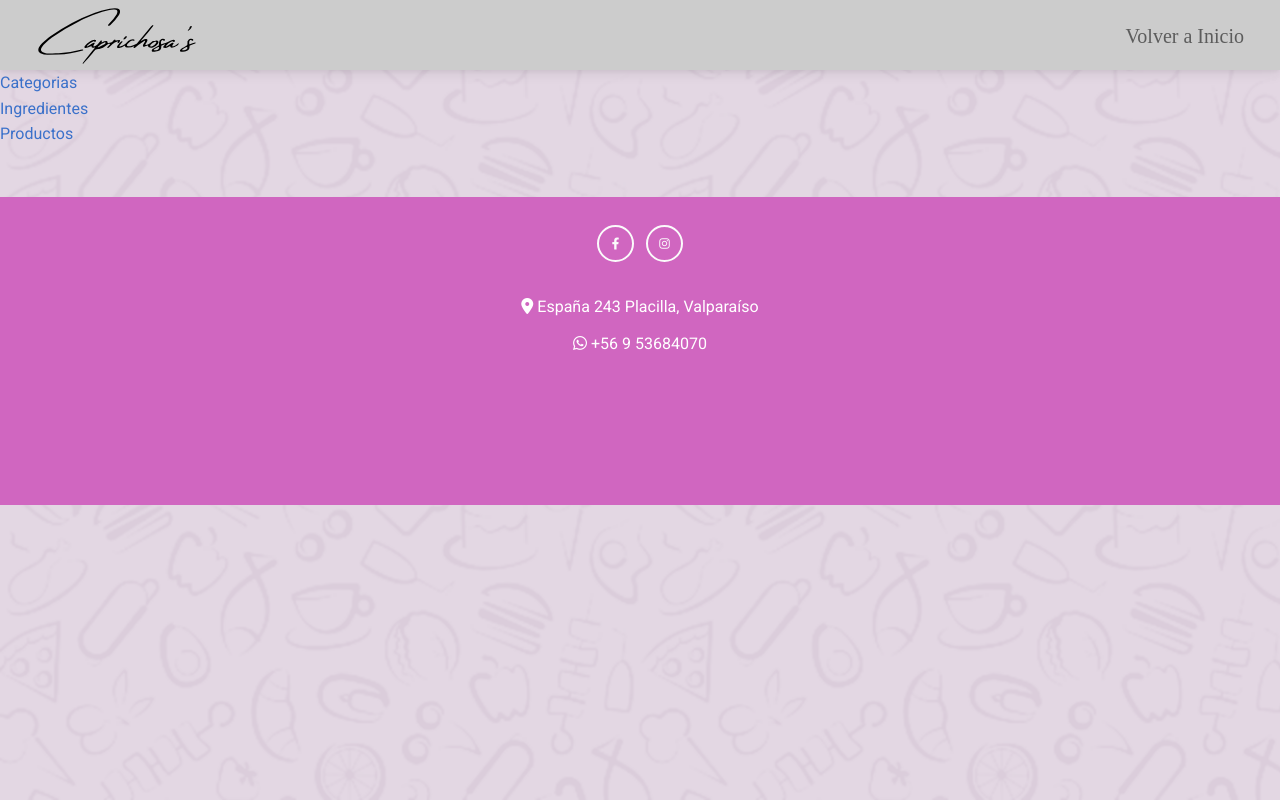
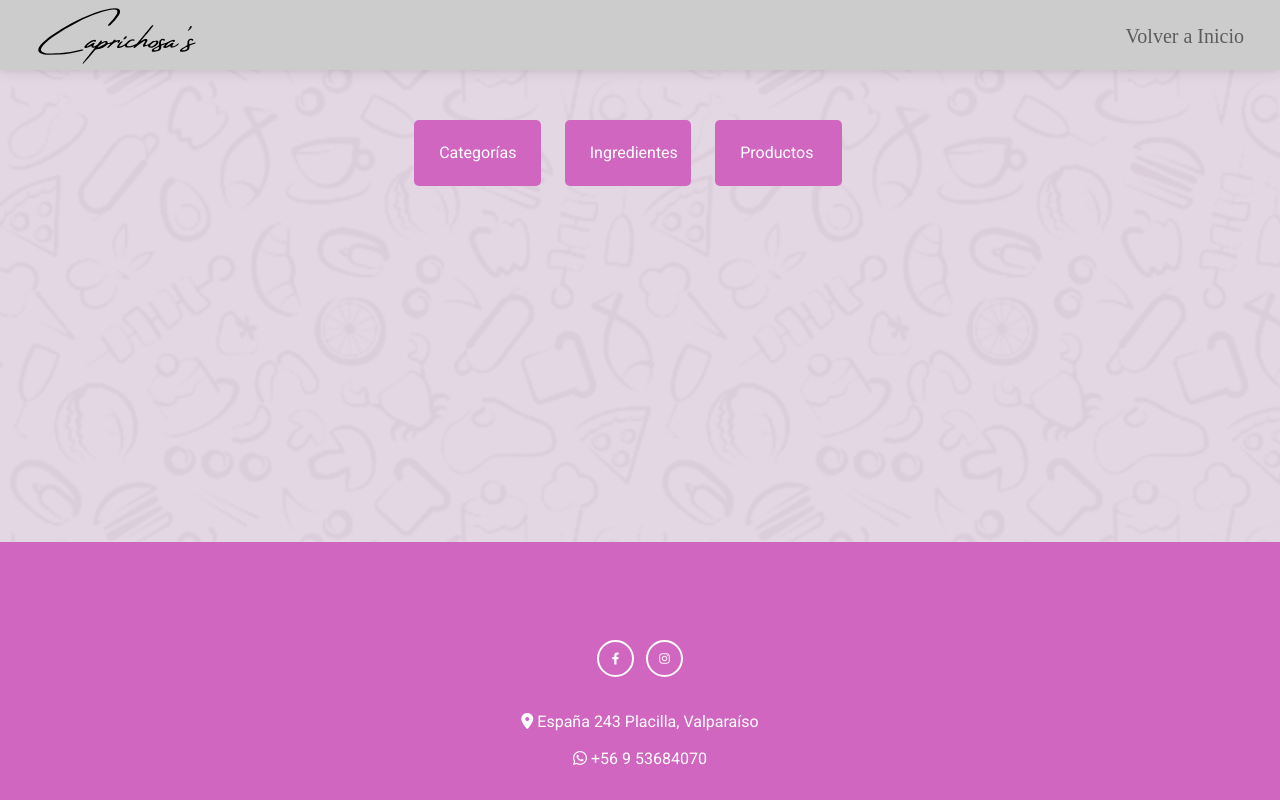
Before and after one commit to Matias-Ruiz-S/Caprichosas, a Django app: page /crud in a window 1280 px wide. Run offline with Django 4.2, Linux system fonts and the light colour scheme; some libraries are stand-ins or nearby versions; some web fonts are replaced.

Commit message:
Arreglo crud

```diff
--- a/core/static/core/css/styles.css
+++ b/core/static/core/css/styles.css
@@ -324,3 +324,50 @@ body {
   margin-top: 10px;
   margin-bottom: 20px;
 }
+
+.containercrud {
+  max-width: 600px;
+  margin: 0 auto;
+  padding-top: 20px;
+}
+
+.custom-btn {
+  display: block;
+  width: 100%;
+  text-align: center;
+  margin-bottom: 10px;
+
+  padding-top: 20px;
+  padding-bottom: 20px;
+  padding-left: 25px;
+  padding-right: 30px;
+
+  background-color: #D066C0;
+  color: #ffffff;
+  text-decoration: none;
+  border-radius: 5px;
+  transition: background-color 0.3s ease;
+}
+
+
+.custom-btn:hover {
+  background-color: #b439a4;
+  color: #ffffff;
+}
+
+
+.crud {
+  display: flex;
+  flex-direction: column;
+  min-height: 100vh;
+}
+
+.crud .containercrud {
+  flex-grow: 1;
+  padding-top: 50px; /* Ajusta el valor según tu preferencia */
+}
+
+.crud .footer {
+  padding: 20px 0;
+  text-align: center;
+}
--- a/core/templates/core/Crud/crud.html
+++ b/core/templates/core/Crud/crud.html
@@ -43,16 +43,19 @@
   </header>
 
   <!--CONTENIDO DE PAGINA-->
-<div>
-<div class="row">
-<a href="{% url 'Lcategorias'%}"> Categorias</a>
-<a href="{% url 'Lingredientes'%}"> Ingredientes</a>
-<a href="{% url 'Lproductos'%}"> Productos</a>
-
-
-</div>
-
-</div>
+  <div class="containercrud">
+    <div class="row justify-content-center">
+      <div class="col-12 col-md-6 col-lg-4">
+        <a class="custom-btn" href="{% url 'Lcategorias' %}">Categorías</a>
+      </div>
+      <div class="col-12 col-md-6 col-lg-4">
+        <a class="custom-btn" href="{% url 'Lingredientes' %}">Ingredientes</a>
+      </div>
+      <div class="col-12 col-md-6 col-lg-4">
+        <a class="custom-btn" href="{% url 'Lproductos' %}">Productos</a>
+      </div>
+    </div>
+  </div>
   <!-- Sección de titulo -->
   <section>
 
@@ -64,7 +67,9 @@
   <!--CONTENIDO DE PAGINA-->
 
   <!-- FOOTER -->
-
+<br>
+<br>
+<br>
   <footer class="footer text-center text-white">
     <!-- Grid container -->
     <div class="container p-4 pb-0">
```
Also changed, not shown: db.sqlite3.
